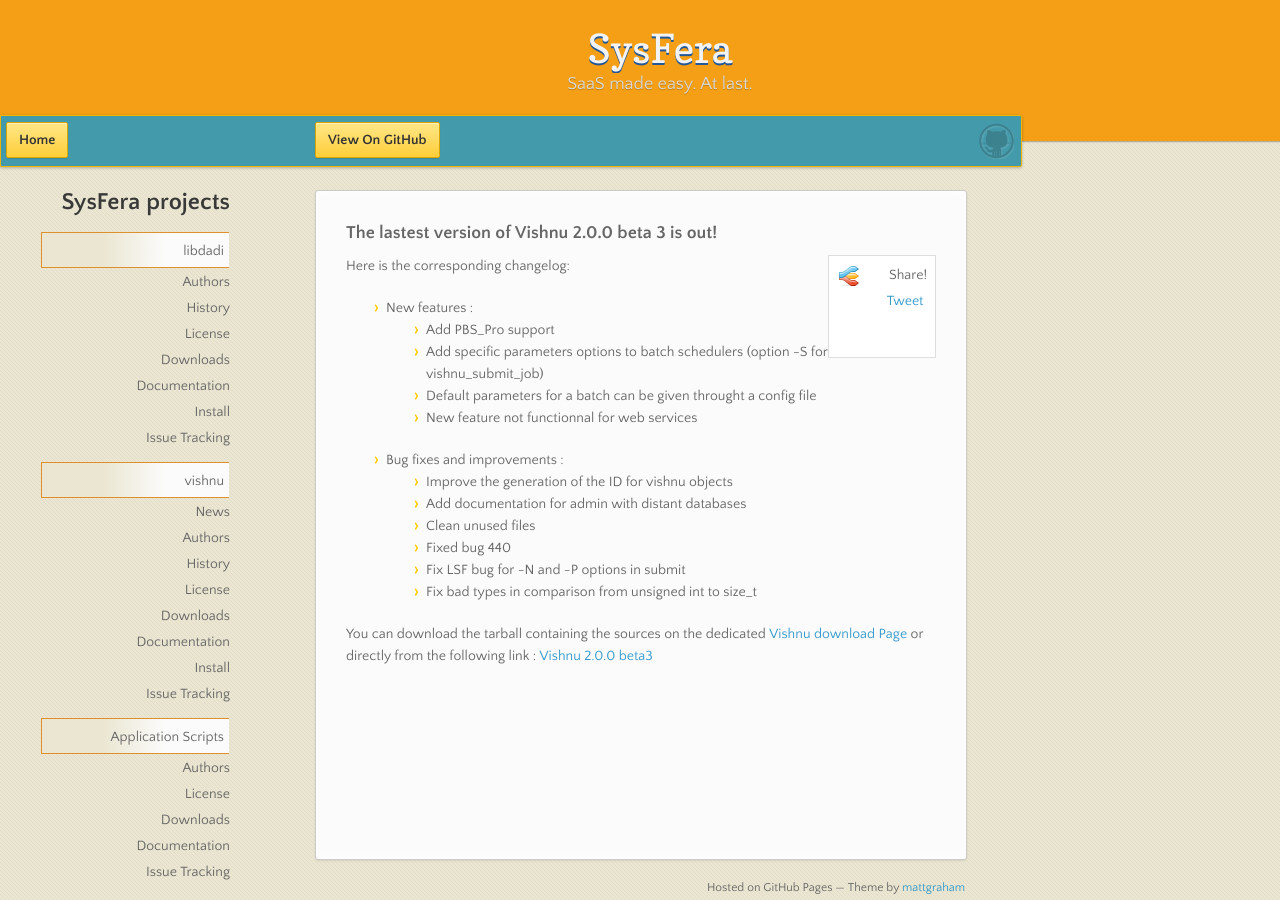
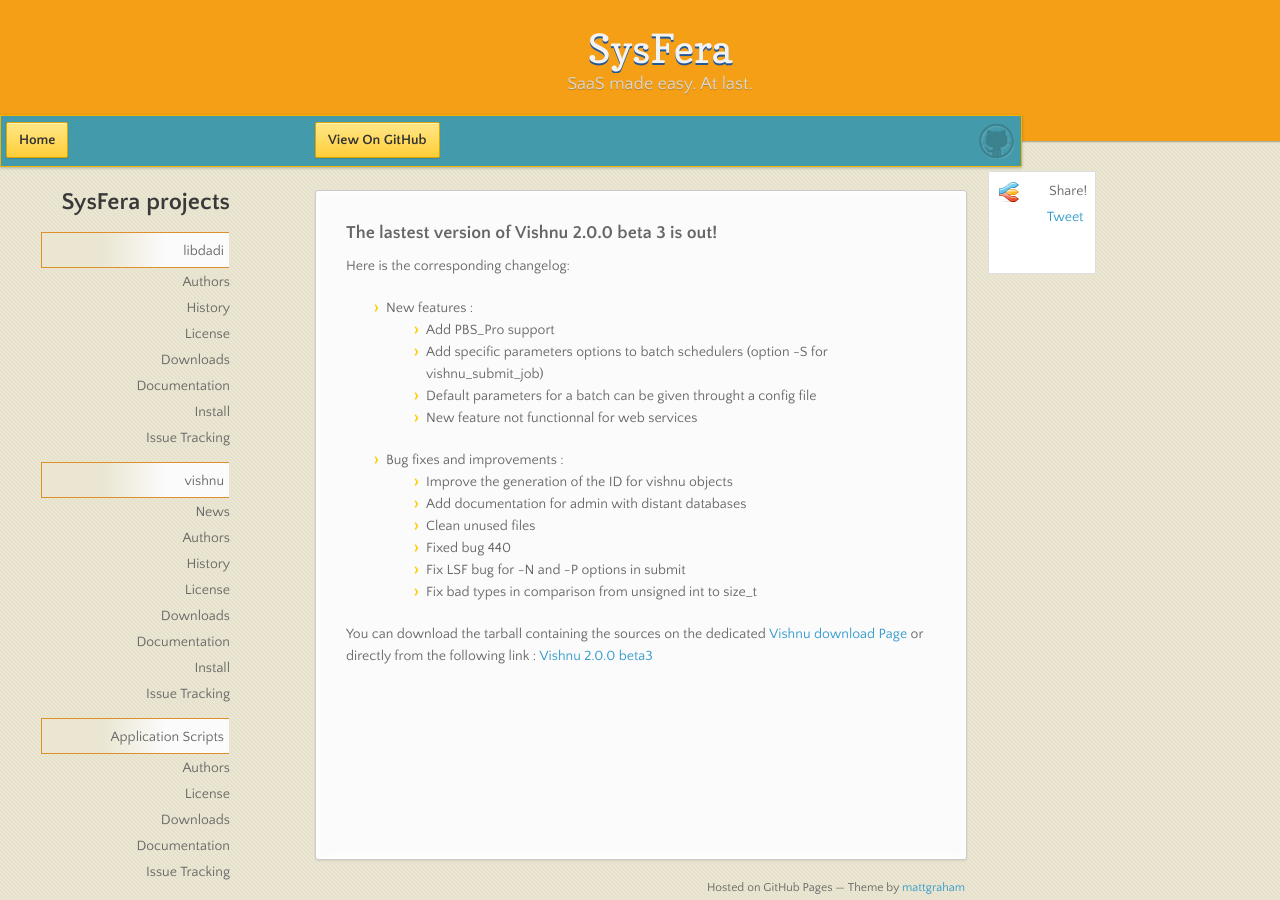
Before and after one commit to dloureiro/sysfera.github.com, a Jekyll site: the page built from _posts/2012-11-09-Vishnu_v2.0.0beta3_is_out.html, in a window 1280 px wide and 900 px high. Built offline with Jekyll 4.4.1, drawn with Linux system fonts in a browser that asks for light colours; nearby versions of some CDN libraries; Markdown is read by kramdown in place of the engine named in the settings; comment, search, counter and statistics services are not loaded.

Commit message:
correction

```diff
--- a/stylesheets/styles.css
+++ b/stylesheets/styles.css
@@ -1033,7 +1033,8 @@
 .post-sharing{
 	position:absolute;
 	text-align:right;
-	right:30px;
+	right:-130px;
+	top:-20px;
 	border:solid 1px #DEDEDE;
 	background:white;
 	padding:8px;
```
